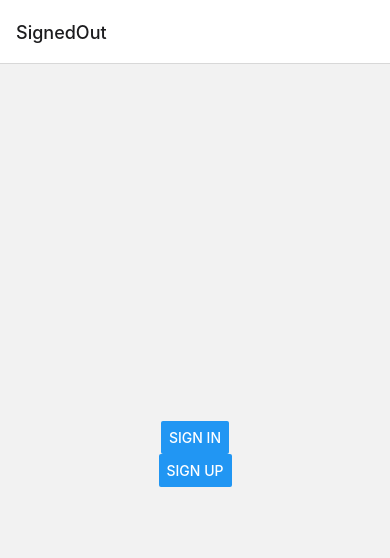
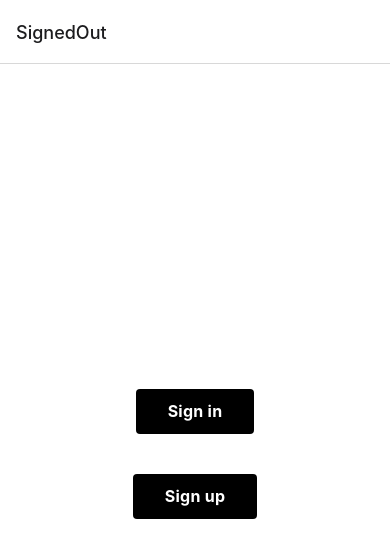
Before and after one commit to PW-React-Bookly/bookly-mobile, a React Native app: screen /SignedOut in a window 390 px wide. Shown: the top 558 px of the page. Built offline with nearby package versions, Linux system fonts and the light colour scheme.

Commit message:
Add basic styling to signed out screen

```diff
--- a/screens/SignedOutScreen.tsx
+++ b/screens/SignedOutScreen.tsx
@@ -1,12 +1,46 @@
-import {Button, View} from "react-native";
+import {Pressable, StyleSheet, Text, View} from "react-native";
 
 function SignedOutScreen({ navigation }) {
     return (
-        <View style={{flex: 1, alignItems: 'center', justifyContent: 'center'}}>
-            <Button title="Sign In" onPress={() => navigation.navigate('SignIn')}/>
-            <Button title="Sign Up" onPress={() => navigation.navigate('SignUp')}/>
+        <View style={styles.container}>
+            <Pressable onPress={() => navigation.navigate('SignIn')}
+                       style={styles.button}>
+                <Text style={styles.btnText}>Sign in</Text>
+            </Pressable>
+            <Pressable onPress={() => navigation.navigate('SignUp')}
+                       style={styles.button}>
+                <Text style={styles.btnText}>Sign up</Text>
+            </Pressable>
         </View>
     );
 }
 
+
+const styles = StyleSheet.create({
+    container: {
+        flex: 1,
+        backgroundColor: '#fff',
+        alignItems: 'center',
+        justifyContent: 'center',
+        height: 50,
+    },
+    button: {
+        margin: 20,
+        alignItems: 'center',
+        justifyContent: 'center',
+        paddingVertical: 12,
+        paddingHorizontal: 32,
+        borderRadius: 4,
+        elevation: 3,
+        backgroundColor: 'black',
+    },
+    btnText:{
+        fontSize: 16,
+        lineHeight: 21,
+        fontWeight: 'bold',
+        letterSpacing: 0.25,
+        color: 'white',
+    },
+});
+
 export default SignedOutScreen;
```
